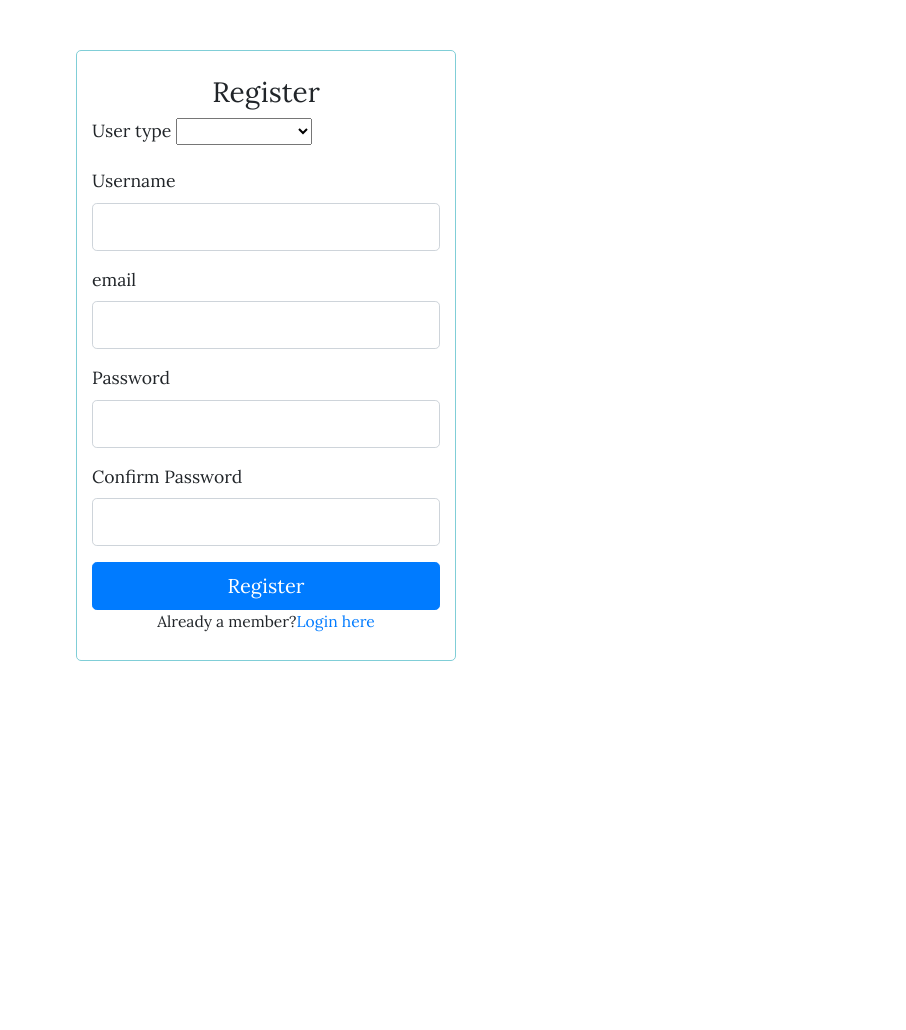
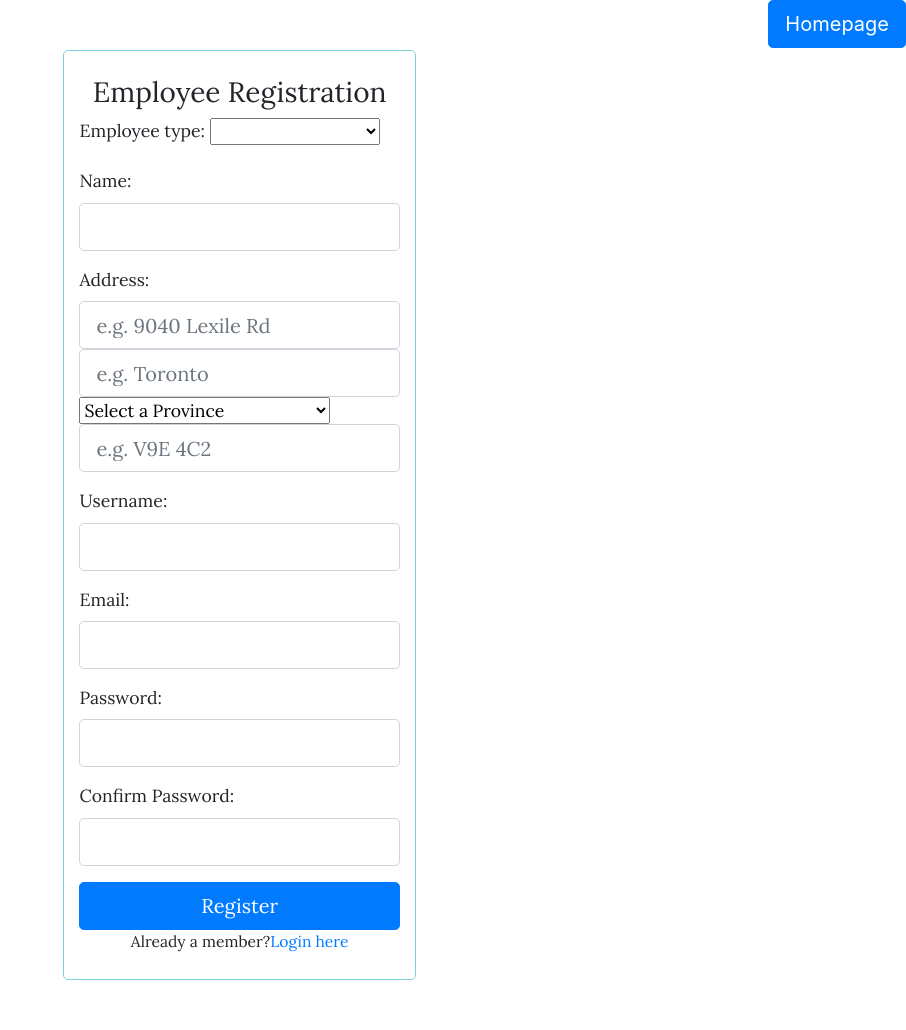
Before and after one commit to Residevil/INFO3135, a PHP site: page /registration.php in a window 1280 px wide. Shown: the whole page, without its empty margins (374-1280 px from the left). Before the commit the page ends 661 px from the top, so only its background shows below. Run offline with PHP 8.4, Linux system fonts and the light colour scheme; data that the repository does not hold is empty.

Commit message:
Update registration.php

```diff
--- a/UserRegistration/registration.php
+++ b/UserRegistration/registration.php
@@ -8,11 +8,14 @@
     <title>Register</title>
 </head>
 <body>
+    <div>
+        <a href="index.php"><button name="index" style="float: right;" class="btn btn-primary btn-lg">Homepage</button></a>
+    </div>
     <div class="container">
     <div class="row">
         <div class="col-md-4 offset-md-4 form-div">
             <form action="registration.php" method="post">
-                <h3 class="text-center">Register</h3>
+                <h3 class="text-center">Employee Registration</h3>
 
                 <?php if(count($errors) > 0) : ?>
                     <div class="alert alert-danger">
@@ -23,29 +26,55 @@
                 <?php endif; ?>
 
                 <div class="form-group">
-                    <label for="usertype">User type</label>
-                    <select name="usertype">
+                    <label for="employee type">Employee type: </label>
+                    <select name="EmployeeType" placeholder="">
                         <option value=""></option>
                         <option value="Administrator"> Administrator </option>
-                        <option value="RegularUser"> Regular User </option>
+                        <option value="Regular Employee"> Regular Employee </option>
                     </select>
                 </div>
 
                 <div class="form-group">
-                    <label for="username">Username</label>
-                    <input type="text" name="username" value="<?php echo $username; ?>" class="form-control form-control-lg">
+                    <label for="name">Name: </label>
+                    <input type="text" name="Name" value="<?php echo $Name; ?>" class="form-control form-control-lg" required>
                 </div>
                 <div class="form-group">
-                    <label for="email">email</label>
-                    <input type="email" name="email" value="<?php echo $email; ?>" class="form-control form-control-lg">
+                    <label for="address">Address: </label>
+                    <input type="text" name="Address" value="<?php echo $Address; ?>" placeholder= "e.g. 9040 Lexile Rd"class="form-control form-control-lg" required>
+                    <input type="text" name="City" value="<?php echo $City; ?>" placeholder="e.g. Toronto" class="form-control form-control-lg" required>
+                    <select name="Province" placeholder="Select a Province or Territory">
+                        <option value="">Select a Province</option>
+                        <option value="AB"> Alberta </option>
+                        <option value="BC"> British Columbia </option>
+                        <option value="MB"> Manitoba </option>
+                        <option value="NB"> New Brunswick </option>
+                        <option value="NL"> Newfoundland and labrador </option>
+                        <option value="NS"> Nova Scotia </option>
+                        <option value="NT"> Northwest Territories </option>
+                        <option value="NU"> Nunavut </option>
+                        <option value="ON"> Ontario </option>
+                        <option value="PE"> Prince Edward Island </option>
+                        <option value="QC"> Quebec </option>
+                        <option value="SK"> Saskatchewan </option>
+                        <option value="YT"> Yukon </option>
+                    </select>
+                    <input type="text" name="PostalCode" value="<?php echo $PostalCode; ?>" placeholder="e.g. V9E 4C2" class="form-control form-control-lg" required>
                 </div>
                 <div class="form-group">
-                    <label for="password">Password</label>
-                    <input type="password" name="password" class="form-control form-control-lg">
+                    <label for="username">Username: </label>
+                    <input type="text" name="Username" value="<?php echo $Username; ?>" class="form-control form-control-lg" required>
                 </div>
                 <div class="form-group">
-                    <label for="passwordConf">Confirm Password</label>
-                    <input type="password" name="passwordConf" class="form-control form-control-lg">
+                    <label for="email">Email:</label>
+                    <input type="email" name="Email" value="<?php echo $Email; ?>" class="form-control form-control-lg" required>
+                </div>
+                <div class="form-group">
+                    <label for="password">Password: </label>
+                    <input type="password" name="Password" class="form-control form-control-lg" required>
+                </div>
+                <div class="form-group">
+                    <label for="passwordConf">Confirm Password: </label>
+                    <input type="password" name="PasswordConf" class="form-control form-control-lg" required>
                 </div>
                 <div>
                     <button type="submit" name="register-btn" class="btn btn-primary btn-block btn-lg">Register</button>
```
